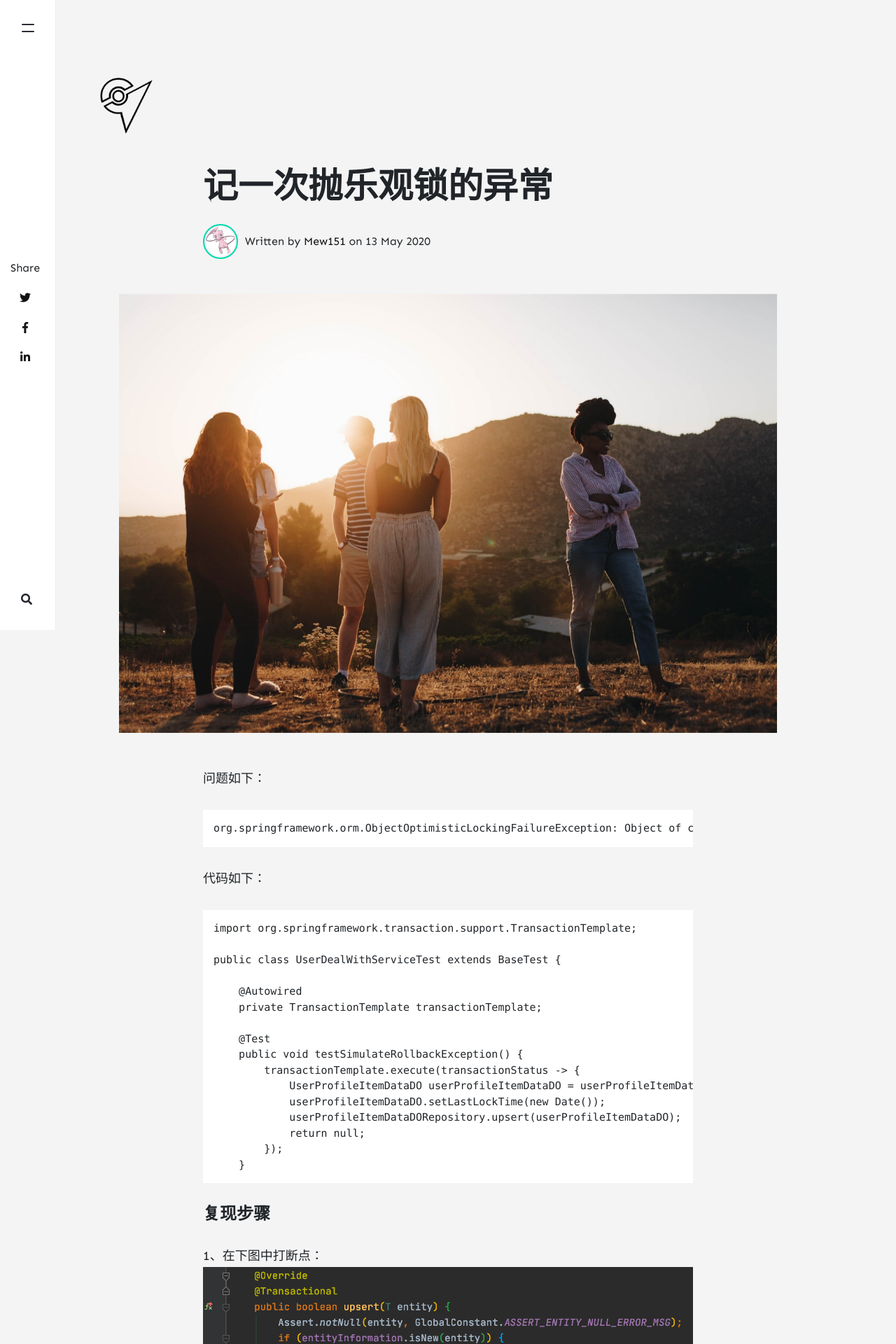
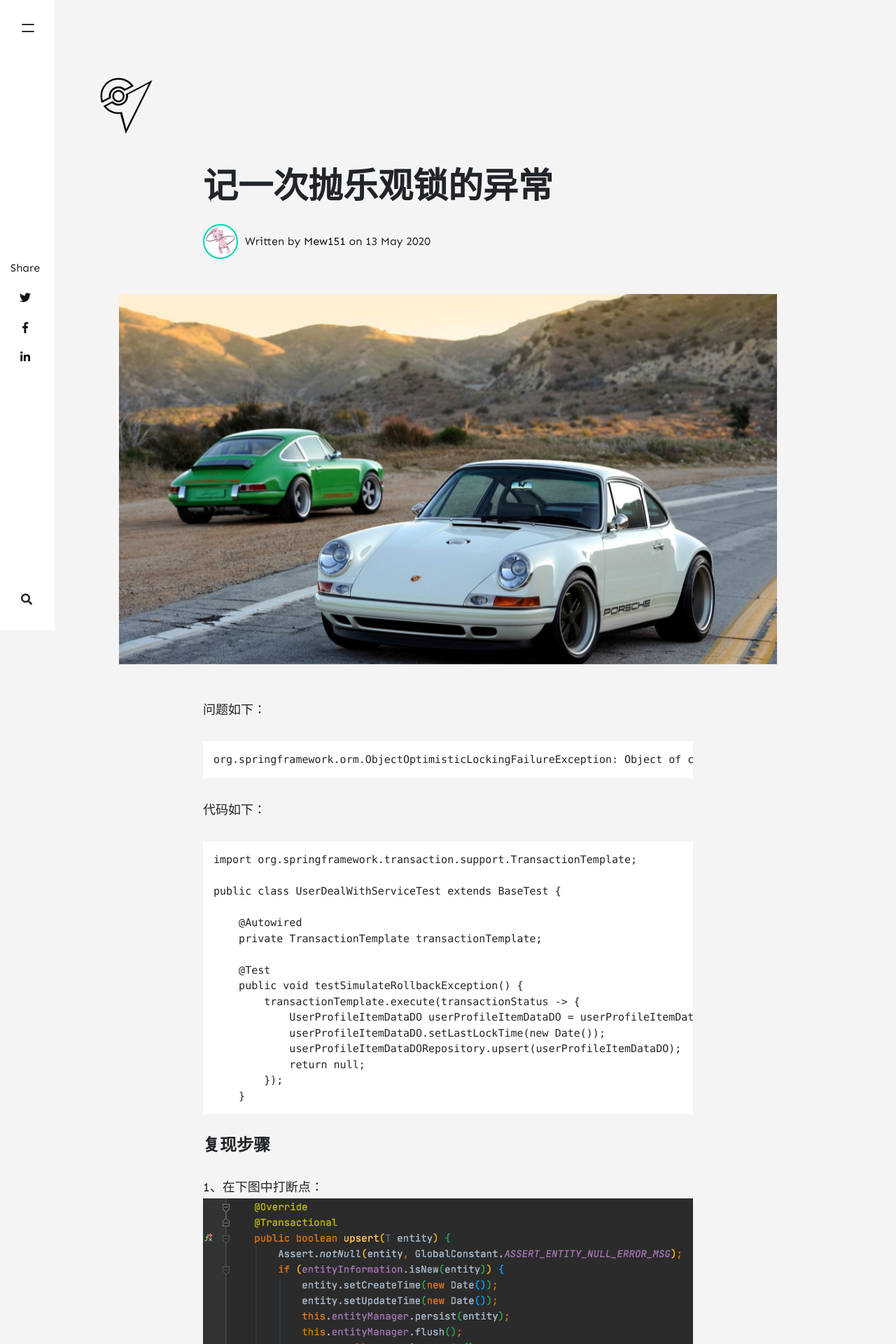
Before and after one commit to dgqypl/dgqypl.github.io, a Jekyll site: the page built from _posts/2020-05-13-Spring-transaction-ObjectOptimisticLockingFailureException.md, in a window 1280 px wide. Shown: the top 1920 px of the page at 70% size. Built offline with Jekyll 4.4.1, drawn with Linux system fonts in a browser that asks for light colours; nearby versions of some CDN libraries; comment, search, counter and statistics services are not loaded.

Commit message:
no message

```diff
--- a/_posts/2020-05-13-Spring-transaction-ObjectOptimisticLockingFailureException.md
+++ b/_posts/2020-05-13-Spring-transaction-ObjectOptimisticLockingFailureException.md
@@ -2,7 +2,7 @@
 layout: post
 title:  "记一次抛乐观锁的异常"
 author: mew151
-image: assets/images/2.jpg
+image: assets/images/202005/porsche-911-singer-cars-landscapes-1920x1080-wallpaper.jpg
 ---
 问题如下：
 
```
Also changed, not shown: _posts/2020-05-09-Java8-Collectors-toMap.md (+1 -1 lines), assets/images/202005/porsche-911-singer-cars-landscapes-1920x1080-wallpaper.jpg (added), assets/images/202005/russia-metro-subway-railway-1350x900-wallpaper.jpg (added).
